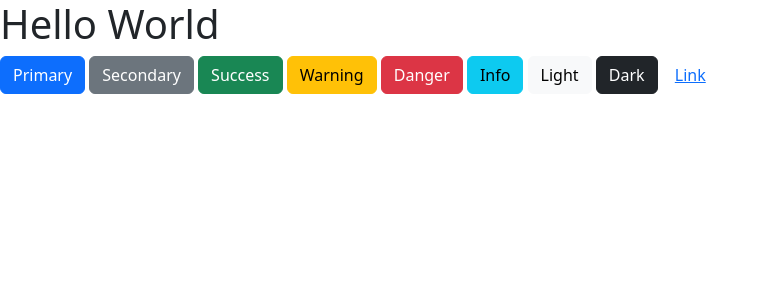
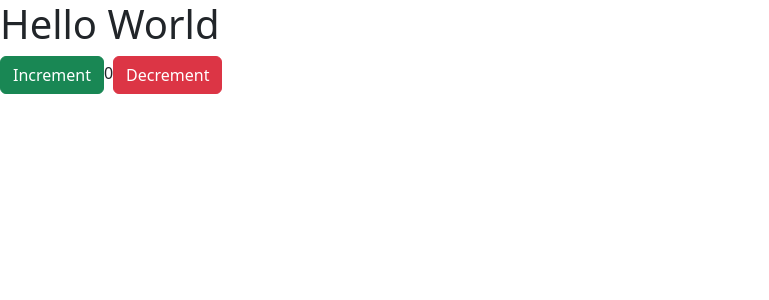
Before and after one commit to msalvatore22/react-countries-api, a React (Vite) app: page / in a window 1280 px wide. Shown: the top 300 px of the page, without its empty margins (0-769 px from the left). Built offline with nearby package versions, Linux system fonts and the light colour scheme.

Commit message:
Set up redux toolkit example code to build off from

```diff
--- a/package.json
+++ b/package.json
@@ -11,10 +11,12 @@
   },
   "dependencies": {
     "@popperjs/core": "^2.11.8",
+    "@reduxjs/toolkit": "^1.9.5",
     "bootstrap": "^5.3.0",
     "react": "^18.2.0",
     "react-bootstrap": "^2.7.4",
-    "react-dom": "^18.2.0"
+    "react-dom": "^18.2.0",
+    "react-redux": "^8.0.7"
   },
   "devDependencies": {
     "@types/react": "^18.0.28",
--- a/src/App.jsx
+++ b/src/App.jsx
@@ -1,5 +1,6 @@
 import { useState } from 'react'
 import { Button } from 'react-bootstrap'
+import { Counter } from './features/counter/Counter'
 import './App.css'
 
 function App() {
@@ -7,14 +8,7 @@
   return (
     <>
       <h1>Hello World</h1>
-      <Button variant="primary">Primary</Button>{' '}
-      <Button variant="secondary">Secondary</Button>{' '}
-      <Button variant="success">Success</Button>{' '}
-      <Button variant="warning">Warning</Button>{' '}
-      <Button variant="danger">Danger</Button>{' '}
-      <Button variant="info">Info</Button>{' '}
-      <Button variant="light">Light</Button>{' '}
-      <Button variant="dark">Dark</Button> <Button variant="link">Link</Button>
+      <Counter />
     </>
   )
 }
--- /dev/null
+++ b/src/features/counter/Counter.jsx
@@ -0,0 +1,31 @@
+import React from 'react'
+import { Button } from 'react-bootstrap'
+import { useSelector, useDispatch } from 'react-redux'
+import { decrement, increment } from './counterSlice'
+
+export function Counter() {
+  const count = useSelector((state) => state.counter.value)
+  const dispatch = useDispatch()
+
+  return (
+    <div>
+      <div>
+        <Button
+          variant="success"
+          aria-label="Increment value"
+          onClick={() => dispatch(increment())}
+        >
+          Increment
+        </Button>
+        <span>{count}</span>
+        <Button
+          variant='danger'
+          aria-label="Decrement value"
+          onClick={() => dispatch(decrement())}
+        >
+          Decrement
+        </Button>
+      </div>
+    </div>
+  )
+}
--- /dev/null
+++ b/src/features/counter/counterSlice.js
@@ -0,0 +1,30 @@
+import { createSlice } from '@reduxjs/toolkit'
+
+const initialState = {
+  value: 0,
+}
+
+export const counterSlice = createSlice({
+  name: 'counter',
+  initialState,
+  reducers: {
+    increment: (state) => {
+      // Redux Toolkit allows us to write "mutating" logic in reducers. It
+      // doesn't actually mutate the state because it uses the Immer library,
+      // which detects changes to a "draft state" and produces a brand new
+      // immutable state based off those changes
+      state.value += 1
+    },
+    decrement: (state) => {
+      state.value -= 1
+    },
+    incrementByAmount: (state, action) => {
+      state.value += action.payload
+    },
+  },
+})
+
+// Action creators are generated for each case reducer function
+export const { increment, decrement, incrementByAmount } = counterSlice.actions
+
+export default counterSlice.reducer
--- /dev/null
+++ b/src/store.js
@@ -0,0 +1,8 @@
+import { configureStore } from '@reduxjs/toolkit'
+import counterReducer from './features/counter/counterSlice'
+
+export const store = configureStore({
+  reducer: {
+    counter: counterReducer,
+  },
+})
```
Also changed, not shown: src/main.jsx (+10 -6 lines), 1 other file (tests, documents, lock files or other folders).
